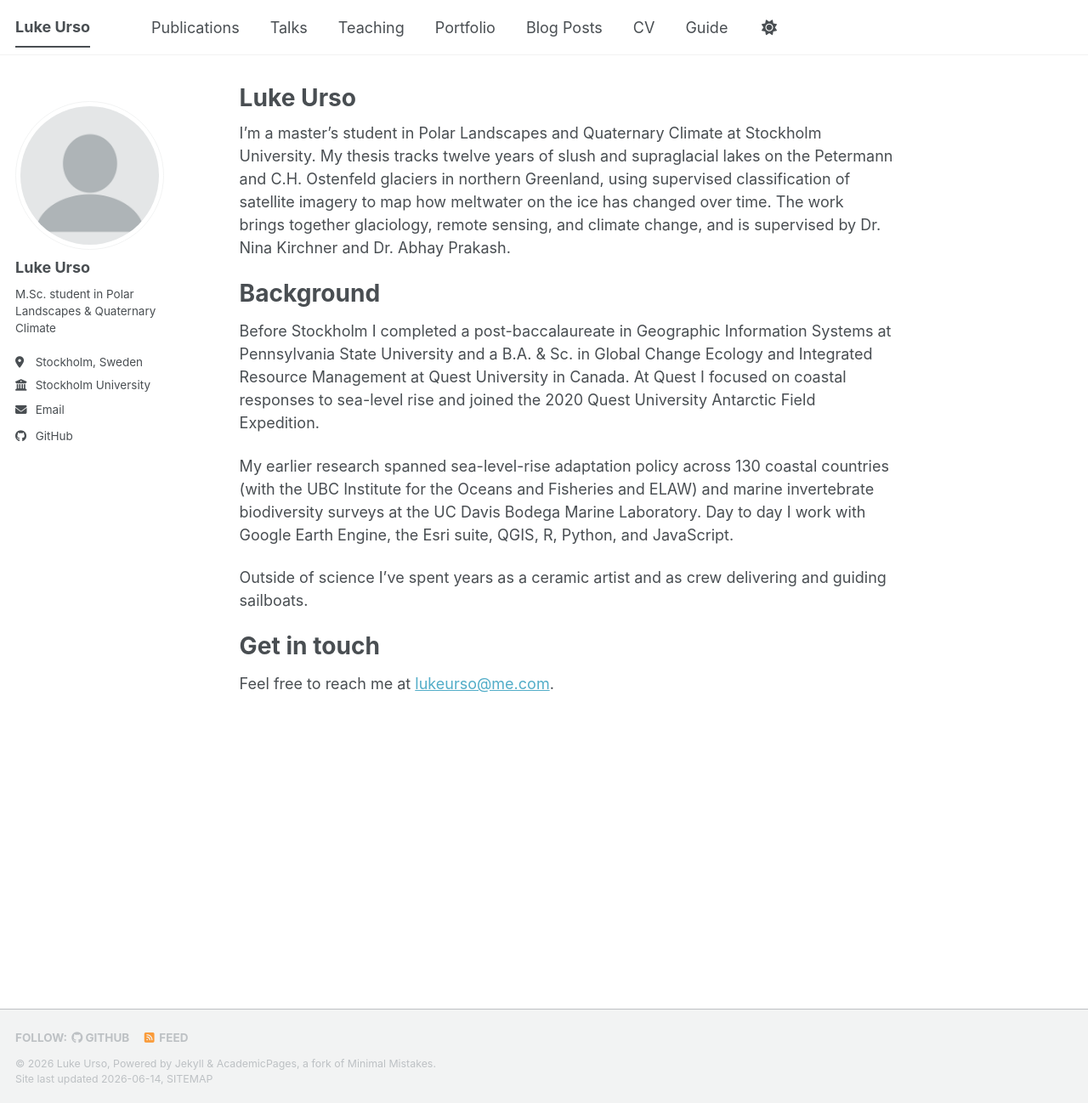
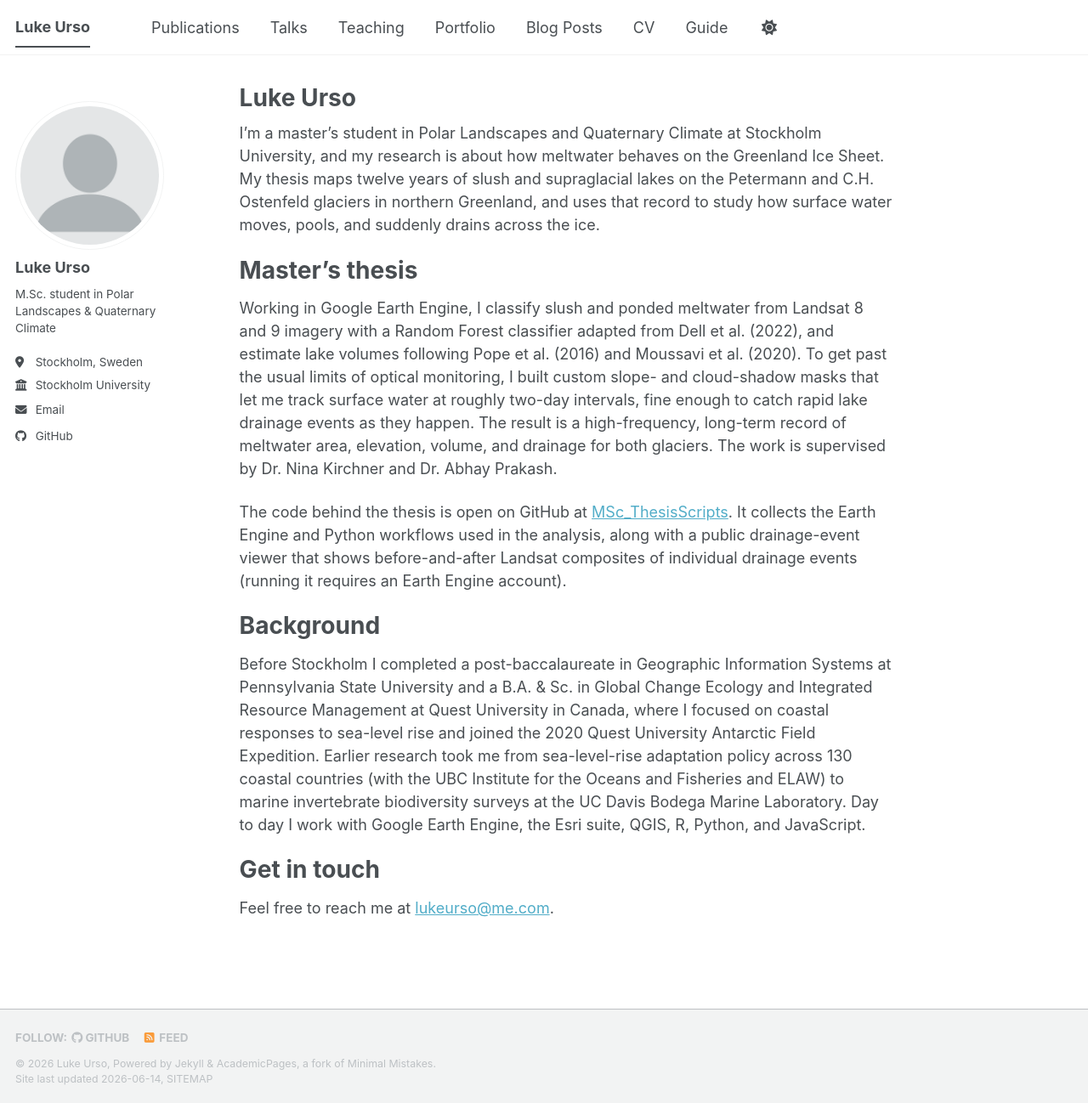
Before and after one commit to lukeurso/lukeurso.github.io, a Jekyll site: the page built from _pages/about.md, in a window 1280 px wide and 1298 px high. Shown: the whole window at 85% size. Built offline with Jekyll 4.4.1, drawn with Linux system fonts in a browser that asks for light colours; a script bundle is joined from its source files by our own code; library files that are not in the unit come from our copies.

Commit message:
add github portfolio

```diff
--- a/_pages/about.md
+++ b/_pages/about.md
@@ -7,15 +7,17 @@ redirect_from:
   - /about.html
 ---
 
-I'm a master's student in Polar Landscapes and Quaternary Climate at Stockholm University. My thesis tracks twelve years of slush and supraglacial lakes on the Petermann and C.H. Ostenfeld glaciers in northern Greenland, using supervised classification of satellite imagery to map how meltwater on the ice has changed over time. The work brings together glaciology, remote sensing, and climate change, and is supervised by Dr. Nina Kirchner and Dr. Abhay Prakash.
+I'm a master's student in Polar Landscapes and Quaternary Climate at Stockholm University, and my research is about how meltwater behaves on the Greenland Ice Sheet. My thesis maps twelve years of slush and supraglacial lakes on the Petermann and C.H. Ostenfeld glaciers in northern Greenland, and uses that record to study how surface water moves, pools, and suddenly drains across the ice.
+
+Master's thesis
+======
+Working in Google Earth Engine, I classify slush and ponded meltwater from Landsat 8 and 9 imagery with a Random Forest classifier adapted from Dell et al. (2022), and estimate lake volumes following Pope et al. (2016) and Moussavi et al. (2020). To get past the usual limits of optical monitoring, I built custom slope- and cloud-shadow masks that let me track surface water at roughly two-day intervals, fine enough to catch rapid lake drainage events as they happen. The result is a high-frequency, long-term record of meltwater area, elevation, volume, and drainage for both glaciers. The work is supervised by Dr. Nina Kirchner and Dr. Abhay Prakash.
+
+The code behind the thesis is open on GitHub at [MSc_ThesisScripts](https://github.com/lukeurso/MSc_ThesisScripts). It collects the Earth Engine and Python workflows used in the analysis, along with a public drainage-event viewer that shows before-and-after Landsat composites of individual drainage events (running it requires an Earth Engine account).
 
 Background
 ======
-Before Stockholm I completed a post-baccalaureate in Geographic Information Systems at Pennsylvania State University and a B.A. & Sc. in Global Change Ecology and Integrated Resource Management at Quest University in Canada. At Quest I focused on coastal responses to sea-level rise and joined the 2020 Quest University Antarctic Field Expedition.
-
-My earlier research spanned sea-level-rise adaptation policy across 130 coastal countries (with the UBC Institute for the Oceans and Fisheries and ELAW) and marine invertebrate biodiversity surveys at the UC Davis Bodega Marine Laboratory. Day to day I work with Google Earth Engine, the Esri suite, QGIS, R, Python, and JavaScript.
-
-Outside of science I've spent years as a ceramic artist and as crew delivering and guiding sailboats.
+Before Stockholm I completed a post-baccalaureate in Geographic Information Systems at Pennsylvania State University and a B.A. & Sc. in Global Change Ecology and Integrated Resource Management at Quest University in Canada, where I focused on coastal responses to sea-level rise and joined the 2020 Quest University Antarctic Field Expedition. Earlier research took me from sea-level-rise adaptation policy across 130 coastal countries (with the UBC Institute for the Oceans and Fisheries and ELAW) to marine invertebrate biodiversity surveys at the UC Davis Bodega Marine Laboratory. Day to day I work with Google Earth Engine, the Esri suite, QGIS, R, Python, and JavaScript.
 
 Get in touch
 ======
```
Also changed, not shown: _portfolio/msc-thesis-greenland-meltwater.md (added, +22 -0 lines), _portfolio/portfolio-1.md (deleted, +0 -7 lines), _portfolio/portfolio-2.html (deleted, +0 -7 lines).
